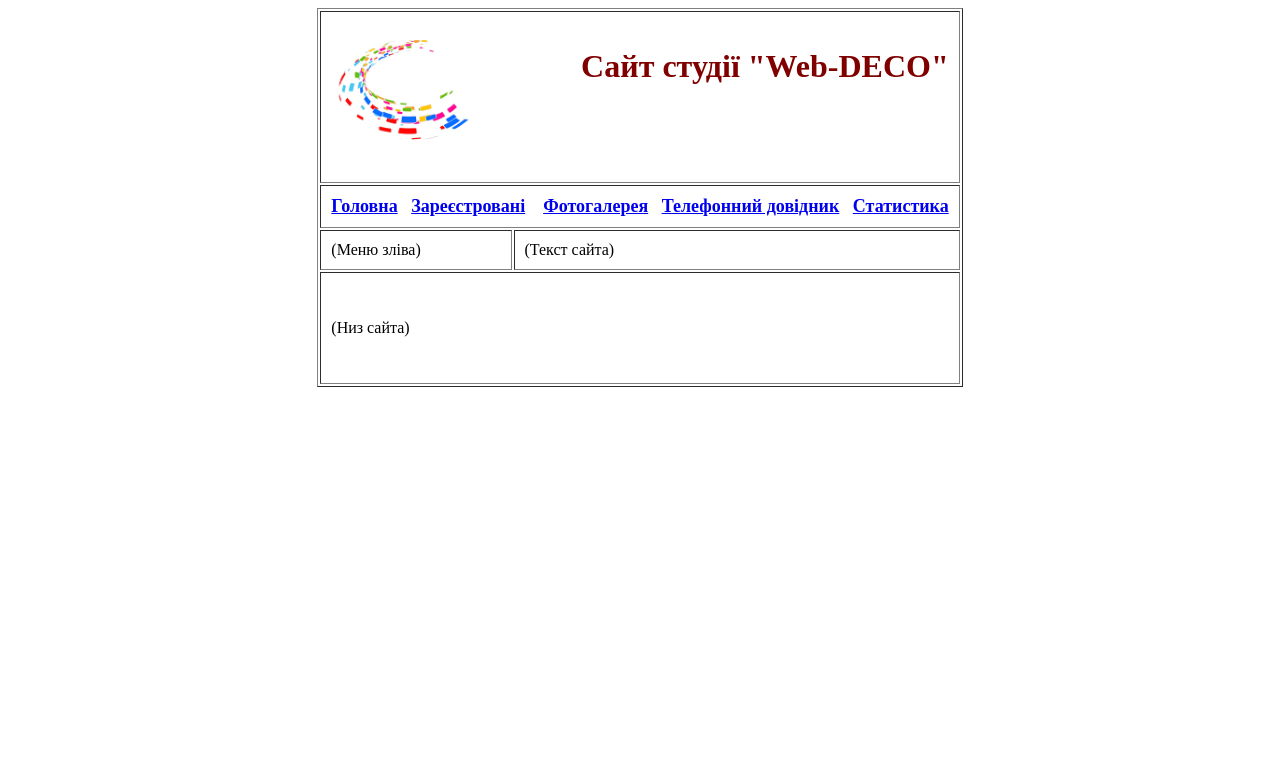
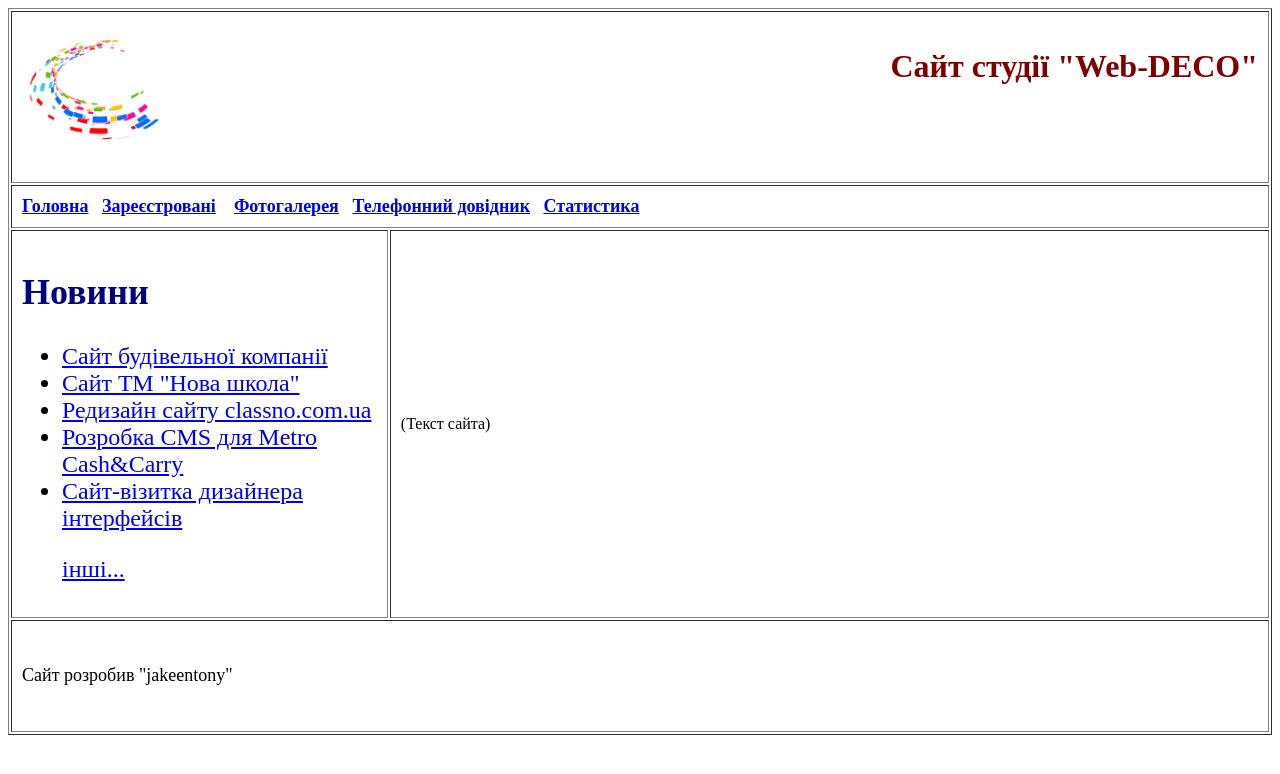
Before and after one commit to jakeentony/jakeentony.github.io, a plain HTML site: page index.html in a window 1280 px wide. Drawn offline with Linux system fonts and the light colour scheme.

Commit message:
08 - зробив футер і низ сайтаЄ

```diff
--- a/index.html
+++ b/index.html
@@ -28,11 +28,23 @@
 </b></font></td>
 </tr>
 <tr>
-<td width="30%" valign="top">(Меню зліва)</td>
+<td width="30%" valign="top">
+    <font size = "5" color="navy"><h2>Новини</h2></font>
+    <font size= "5" >
+ <ul>
+     <li><a href="#">Сайт будівельної компанії</a></li>
+     <li><a href="#">Сайт ТМ "Нова школа"</a></li>
+     <li><a href="#">Редизайн сайту classno.com.ua</a></li>
+     <li><a href="#">Розробка CMS для Metro Cash&Carry</a></li>
+     <li><a href="#">Сайт-візитка дизайнера інтерфейсів</a></li>
+     <p align="right"></p><a href="#">інші...</a></li>
+</td>
 <td width="70%">(Текст сайта)</td>
 </tr>
 <tr>
-<td colspan="2" valign="middle" height="90">(Низ сайта)</td>
+<td colspan="2" valign="middle" height="90">
+    <font size="4">Сайт розробив "jakeentony"</font>
+    </td>
 </tr>
 </table>
 </body>
```
Also changed, not shown: new 1.txt (added).
